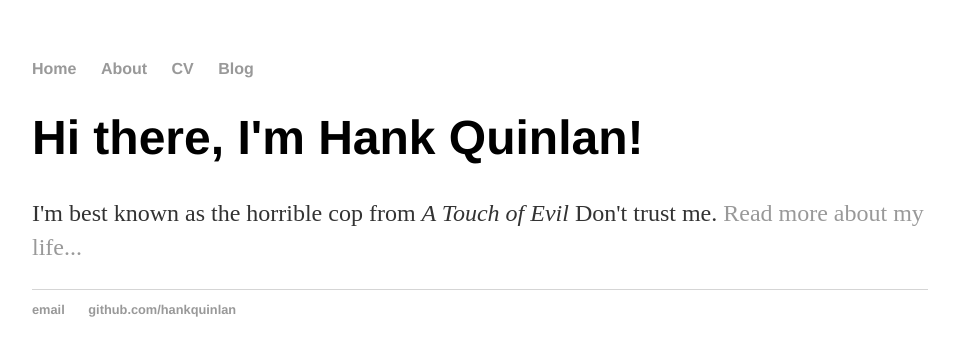
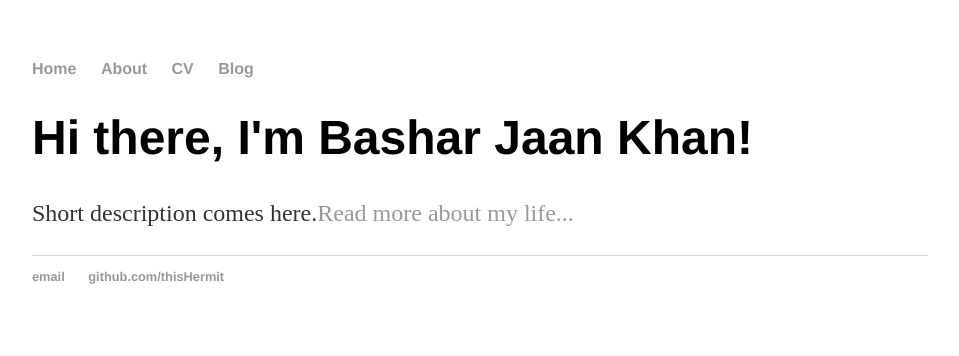
Before and after one commit to thisHermit/thisHermit.github.io, a Jekyll site: the page index.html, which Jekyll copies as it is, in a window 1280 px wide. Shown: the top 356 px of the page, without its empty margins (160-1119 px from the left). Built offline with Jekyll 4.4.1, drawn with Linux system fonts in a browser that asks for light colours.

Commit message:
Fixed Home page

```diff
--- a/index.html
+++ b/index.html
@@ -15,14 +15,14 @@
 		</nav>
 		<div class="container">
     		<div class="blurb">
-        		<h1>Hi there, I'm Hank Quinlan!</h1>
-				<p>I'm best known as the horrible cop from <em>A Touch of Evil</em> Don't trust me. <a href="/about">Read more about my life...</a></p>
+        		<h1>Hi there, I'm Bashar Jaan Khan!</h1>
+				<p>Short description comes here.<a href="/about">Read more about my life...</a></p>
     		</div><!-- /.blurb -->
 		</div><!-- /.container -->
 		<footer>
     		<ul>
-        		<li><a href="mailto:hankquinlanhub@gmail.com">email</a></li>
-        		<li><a href="https://github.com/hankquinlan">github.com/hankquinlan</a></li>
+        		<li><a href="mailto:basharjaankhan@gmail.com">email</a></li>
+        		<li><a href="https://github.com/thisHermit">github.com/thisHermit</a></li>
 			</ul>
 		</footer>
 	</body>
```
